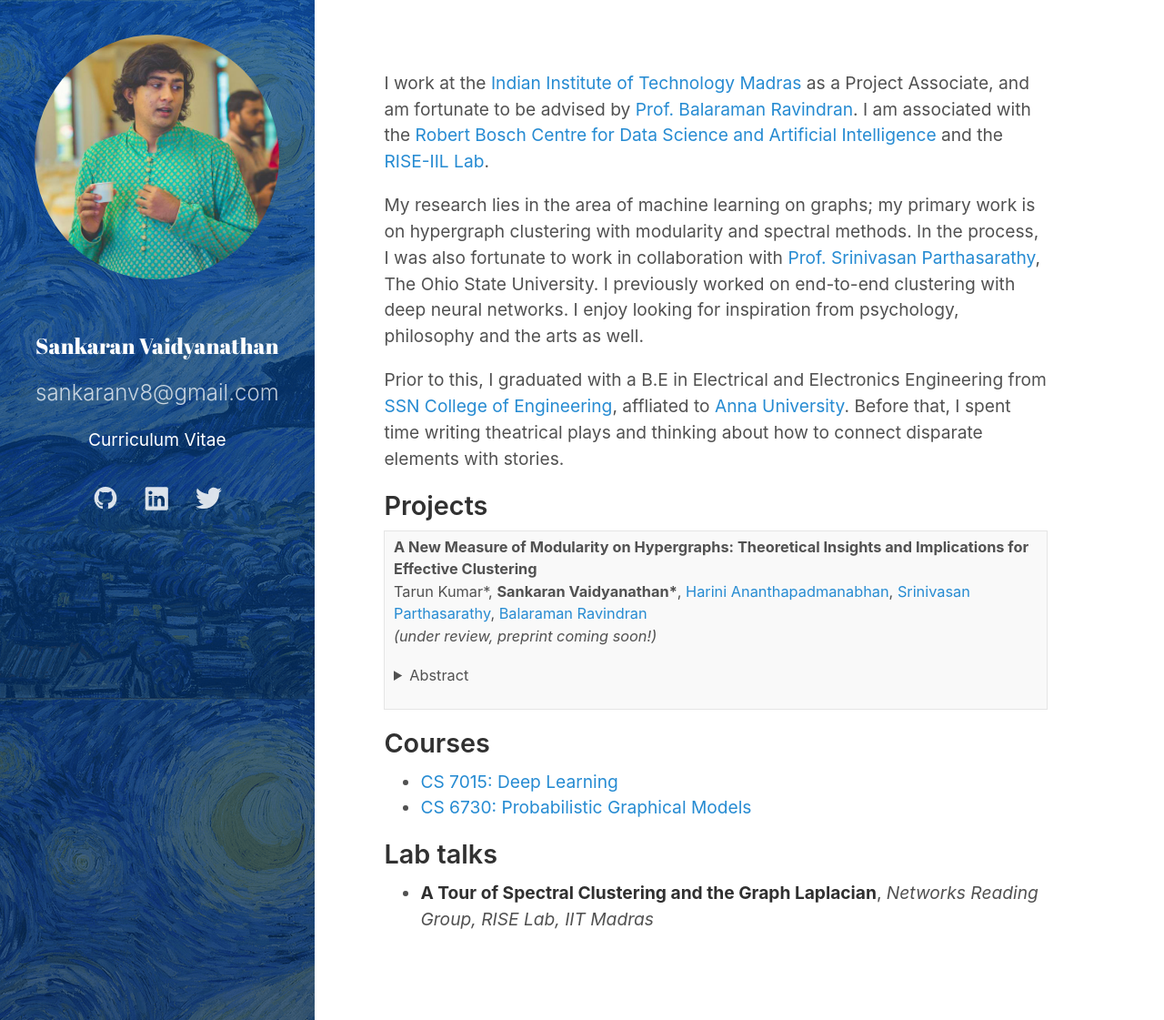
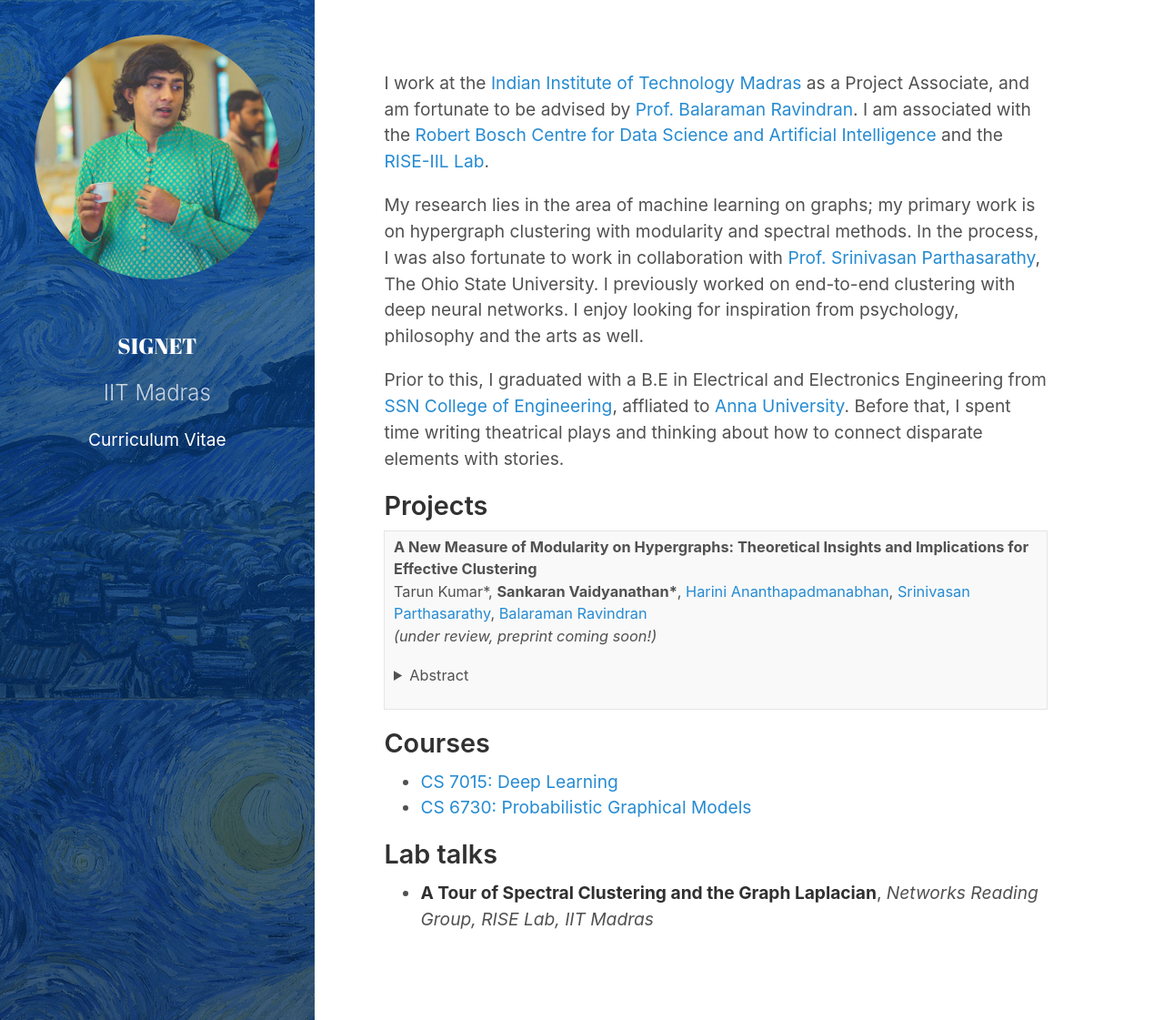
Before and after one commit to sankaranv/signet, a Jekyll site: the page built from index.md, in a window 1280 px wide. Shown: the whole page at 91% size. Built offline with Jekyll 4.4.1, drawn with Linux system fonts in a browser that asks for light colours; the list of posts is cut into pages by our own code.

Commit message:
Update _config.yml

```diff
--- a/_config.yml
+++ b/_config.yml
@@ -3,10 +3,10 @@ markdown:         kramdown
 highlighter:      rouge
 
 # Setup
-title:            Sankaran Vaidyanathan
-tagline:          'Personal Webpage'
-description:      'sankaranv8@gmail.com'
-url:              https://sankaranv.github.io
+title:            SIGNET
+tagline:          'Special Interest Group on Networks'
+description:      'IIT Madras'
+url:              https://sankaranv.github.io/signet
 #baseurl:          '/hydeout'
                   # the optional subpath of your site, e.g. "/blog"
                   # NB: This applies to all pages in your Jekyll site.
@@ -22,11 +22,11 @@ paginate:         1
 # paginate_path:    '/page:num'
                     # Or '/blog/page:num' if you want to move your index pages
 
-email:              sankaranv8@gmail.com
-github:
-  repo:             https://github.com/sankaranv
-twitter:            https://twitter.com/sankaranv8
-linkedin:           https://www.linkedin.com/in/sankaranv8/
+#email:              sankaranv8@gmail.com
+#github:
+#  repo:             https://github.com/sankaranv
+#twitter:            https://twitter.com/sankaranv8
+#linkedin:           https://www.linkedin.com/in/sankaranv8/
 
 plugins:
   - jekyll-feed
```
